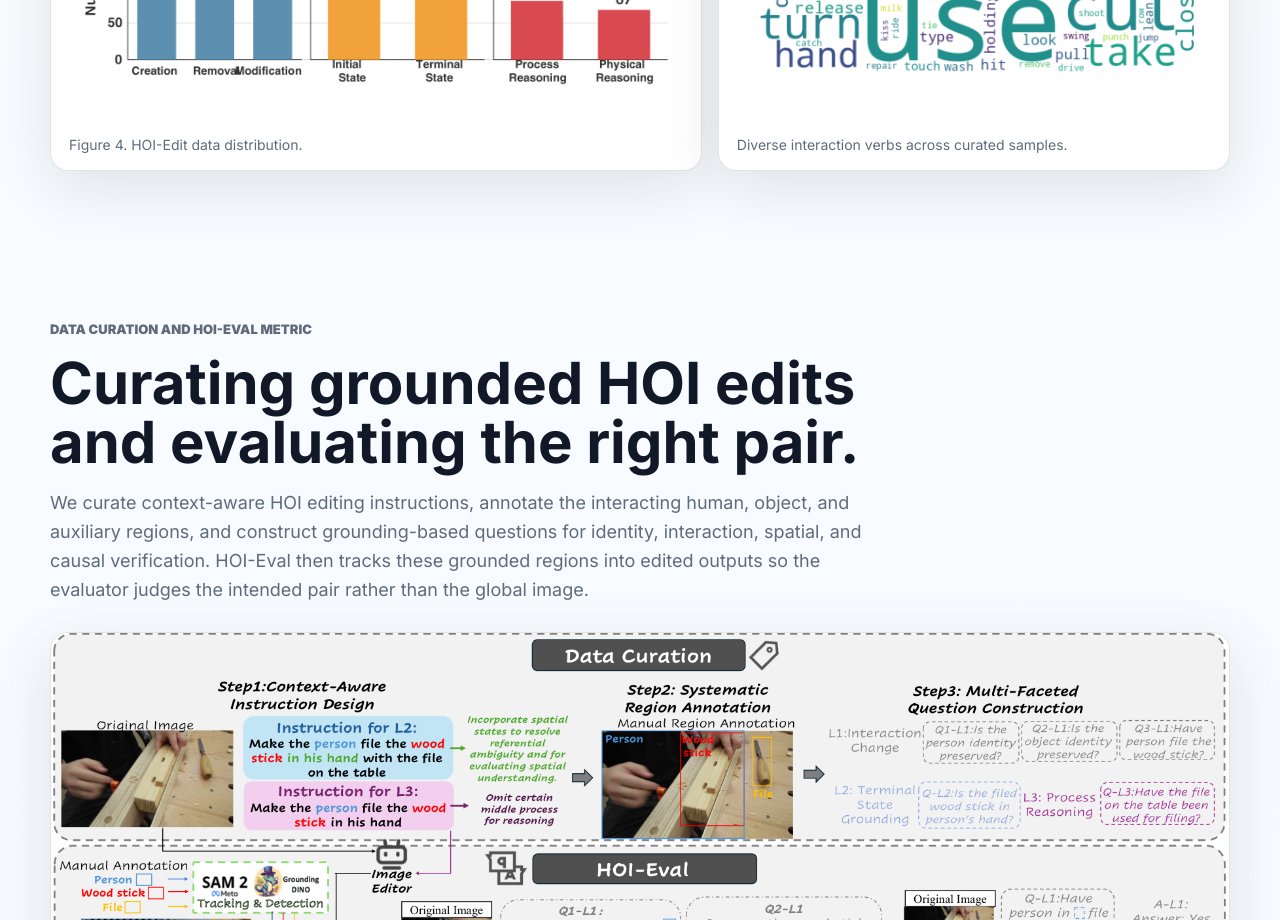
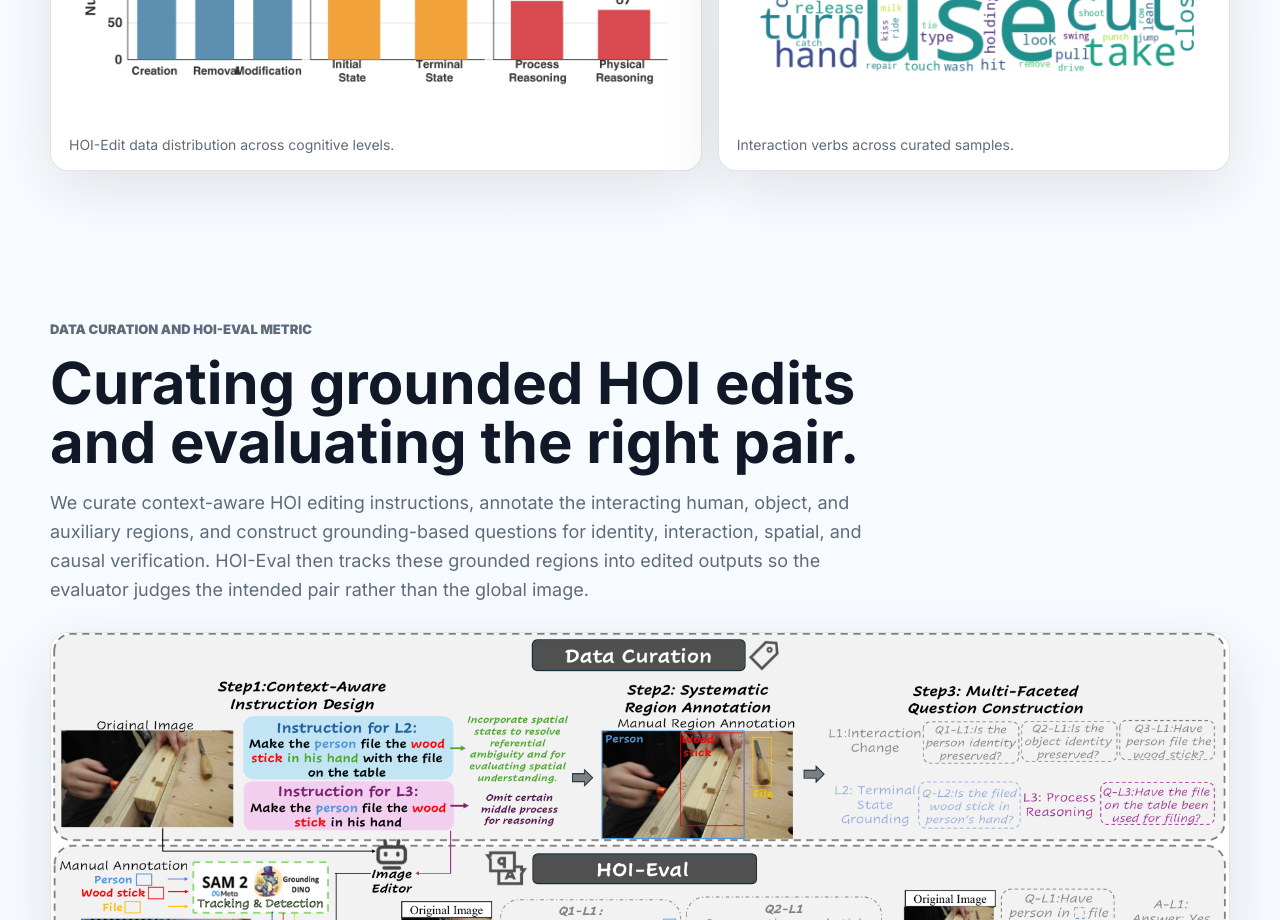
Before and after one commit to Andyplus1/HOIEdit_page, a plain HTML site: page index.html in a window 1280 px wide. Shown: the part 3520-4440 px from the top of the page. Drawn offline with Linux system fonts and the light colour scheme.

Commit message:
Tighten data figure captions

```diff
--- a/index.html
+++ b/index.html
@@ -145,11 +145,11 @@
         <div class="data-figures">
           <figure class="visual-panel reveal">
             <img src="assets/fig4_v4.pdf.png" alt="HOI-Edit data distribution" />
-            <figcaption>Figure 4. HOI-Edit data distribution.</figcaption>
+            <figcaption>HOI-Edit data distribution across cognitive levels.</figcaption>
           </figure>
           <figure class="visual-panel reveal">
             <img src="assets/wordcloud.png" alt="Word cloud of interaction verbs" />
-            <figcaption>Diverse interaction verbs across curated samples.</figcaption>
+            <figcaption>Interaction verbs across curated samples.</figcaption>
           </figure>
         </div>
       </section>
```
